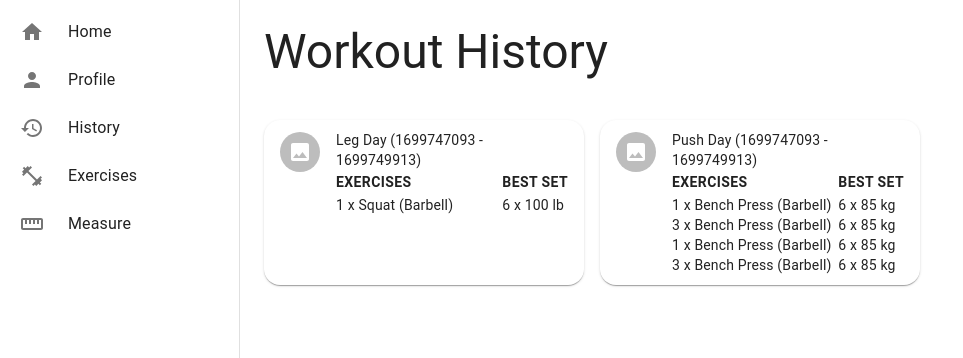
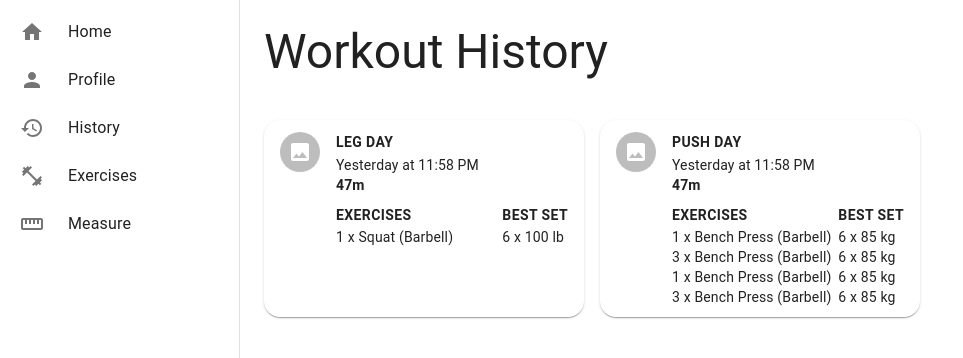
Before and after one commit to dkhmora/stronger-workout-app, a React (Create React App) app in the folder client/: page /history in a window 1280 px wide. Shown: the top 358 px of the page, without its empty margins (0-963 px from the left). Built offline with nearby package versions, Linux system fonts and the light colour scheme.

Commit message:
Added moment, unix timestamps are now human readable in HistoryListItem

```diff
--- a/client/package.json
+++ b/client/package.json
@@ -41,6 +41,7 @@
     "@types/node": "^16.18.59",
     "@types/react": "^18.2.33",
     "@types/react-dom": "^18.2.14",
+    "moment": "^2.29.4",
     "react": "^18.2.0",
     "react-dom": "^18.2.0",
     "react-redux": "^8.1.3",
--- a/client/src/components/HistoryListItem.tsx
+++ b/client/src/components/HistoryListItem.tsx
@@ -12,6 +12,7 @@ import {
 } from "@mui/material";
 import { Image as ImageIcon } from "@mui/icons-material";
 import { WorkoutData, WorkoutExercises } from "../Interfaces";
+import { getDuration, getHumanReadableTime } from "../helpers";
 
 interface WorkoutListItemProps {
   workoutData: WorkoutData;
@@ -20,8 +21,43 @@ interface WorkoutListItemProps {
 export default function HistoryListItem(props: WorkoutListItemProps) {
   const { workoutData } = props;
 
-  const getListItemPrimaryText = ({ title, start, end }: any) =>
-    `${title} (${start} - ${end})`;
+  const getListItemPrimaryText = ({ title, start, end }: any) => {
+    return (
+      <Box sx={{ display: "flex", flexDirection: "column", mb: 1 }}>
+        <Typography
+          noWrap
+          sx={{ display: "inline" }}
+          component="span"
+          variant="button"
+          color="text.primary"
+        >
+          <b>{title}</b>
+        </Typography>
+
+        <Typography
+          noWrap
+          sx={{ display: "inline" }}
+          component="span"
+          variant="body2"
+          color="text.primary"
+        >
+          {getHumanReadableTime(start)}
+        </Typography>
+
+        <Box>
+          <Typography
+            noWrap
+            sx={{ display: "inline" }}
+            component="span"
+            variant="body2"
+            color="text.primary"
+          >
+            <b>{getDuration(start, end)}</b>
+          </Typography>
+        </Box>
+      </Box>
+    );
+  };
 
   const openWorkoutDetailsDialog = (row: any) => () => {
     console.log(row);
--- /dev/null
+++ b/client/src/helpers/index.ts
@@ -0,0 +1,23 @@
+import moment from "moment";
+
+export const getHumanReadableTime = (timestamp: number) =>
+  moment.unix(timestamp).calendar();
+
+export const getDuration = (start: number, end: number) => {
+  let readableDuration = "";
+  const startMoment = moment.unix(start);
+  const endMoment = moment.unix(end);
+
+  // Calculate the duration between the two moments
+  const duration = moment.duration(endMoment.diff(startMoment));
+  const durationHour = moment.utc(duration.asMilliseconds()).format("H[h]");
+  const durationMinutes = moment.utc(duration.asMilliseconds()).format("mm[m]");
+
+  readableDuration = durationMinutes;
+
+  if (durationHour !== "0h") {
+    readableDuration = durationHour + " " + readableDuration;
+  }
+
+  return readableDuration;
+};
```
Also changed, not shown: 1 other file (tests, documents, lock files or other folders).
